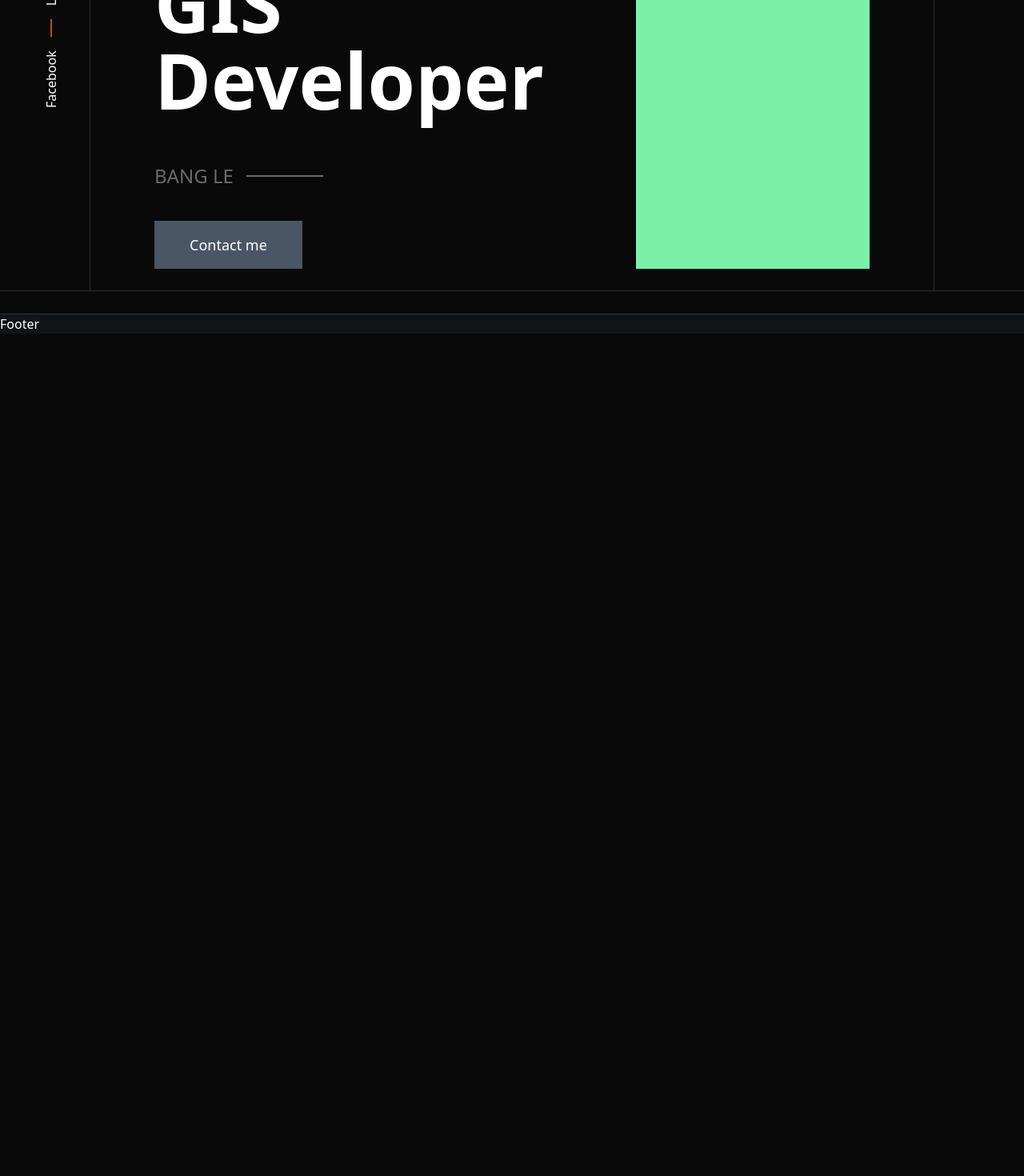
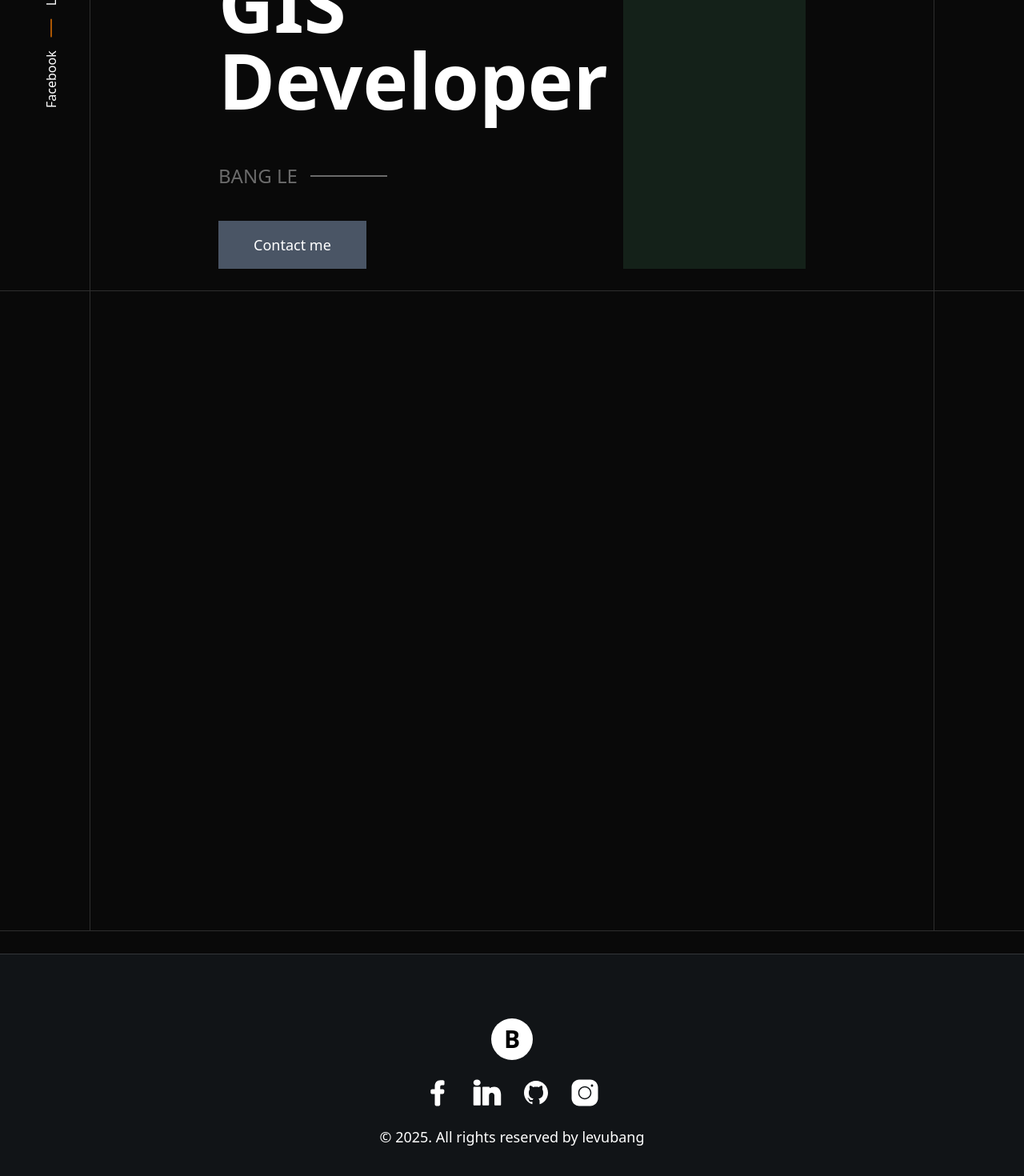
Before and after one commit to wuubangdev/wuu_portfolio, a Next.js app: page / in a window 1280 px wide. Shown: the part 436-1906 px from the top of the page at 80% size. Before the commit the page ends 853 px from the top, so only its background shows below. Built offline with nearby package versions, Linux system fonts and the light colour scheme.

Commit message:
feat: footer

```diff
--- a/src/app/globals.css
+++ b/src/app/globals.css
@@ -2,7 +2,6 @@
 
 html {
     scroll-behavior: smooth;
-    font-size: 1em;
 }
 
 body {
--- a/src/app/page.tsx
+++ b/src/app/page.tsx
@@ -1,9 +1,11 @@
+import About from "@/components/about/About";
 import HeroSection from "@/components/hero/HeroSection";
 
 export default function Home() {
   return (
     <>
       <HeroSection />
+      <About />
       <div className="py-3.5"></div>
     </>
 
--- /dev/null
+++ b/src/components/about/About.tsx
@@ -0,0 +1,14 @@
+import React from 'react'
+
+const About: React.FC = () => {
+    return (
+        <section className='w-full border-b-[1px] border-white/15 h-screen flex justify-center px-28 relative'>
+            <div className='w-full flex flex-col border-x-[1px] border-white/15 py-24 px-20'>
+                <div className='w-full flex-1 flex flex-col px-20 gap-4'>
+                </div>
+            </div>
+        </section>
+    )
+}
+
+export default About;
--- a/src/components/footer/Footer.tsx
+++ b/src/components/footer/Footer.tsx
@@ -1,9 +1,45 @@
+import Link from 'next/link';
 import React from 'react'
+
+
 
 const Footer: React.FC = () => {
     return (
-        <div className='w-full border-t-[0.5px] border-white/15 flex justify-center bg-gray-700/20'>
-            <div className='container'>Footer</div>
+        <div className='w-full border-t-[0.5px] border-white/15 flex justify-center bg-gray-700/20 py-20'>
+            <div className='container flex flex-col items-center gap-4'>
+                <div className='px-4 py-2 rounded-full bg-white text-black font-extrabold text-3xl cursor-pointer'>B</div>
+                <div className='flex items-center gap-3'>
+                    <Link href={"https://www.facebook.com/WuBangLee/?locale=vi_VN"} target='_blank' className='group' >
+                        <svg xmlns="http://www.w3.org/2000/svg" x="0px" y="0px" width="48" height="48" viewBox="0,0,256,256" className='scale-75 group-hover:scale-90 duration-500'>
+                            <g fill="#ffffff" fillRule="nonzero" stroke="none"
+                                strokeWidth="1" strokeLinecap="butt" strokeLinejoin="miter" strokeMiterlimit="10"
+                                strokeDasharray="" strokeDashoffset="0" fontFamily="none" fontWeight="none"
+                                fontSize="none" text-anchor="none">
+                                <g transform="scale(5.33333,5.33333)">
+                                    <path d="M20.5,46c-1.378,0 -2.5,-1.121 -2.5,-2.5v-17.5l-4.45,0.003c-1.367,0 -2.489,-1.11 -2.501,-2.476l-0.029,-3.003c-0.006,-0.673 0.25,-1.306 0.724,-1.783c0.472,-0.478 1.103,-0.741 1.776,-0.741h4.48v-4.5c0,-6.746 3.442,-10.462 9.691,-10.462c2.472,0 4.63,0.175 4.65,0.177c0.965,0.086 1.691,0.88 1.691,1.847v4.57c0,1.022 -0.832,1.854 -1.854,1.854h-2.908c-1.217,0 -2.208,0.99 -2.208,2.208l-0.056,4.306h4.438c0.713,0 1.393,0.306 1.867,0.838c0.474,0.532 0.699,1.243 0.616,1.951l-0.349,3c-0.146,1.261 -1.214,2.211 -2.482,2.211h-4.096v17.5c0,1.379 -1.122,2.5 -2.5,2.5z"></path></g></g>
+                        </svg>
+                    </Link>
+                    <Link href={"https://www.linkedin.com/in/bang-le-6a9088193/"} target='_blank' className='group' >
+                        <svg xmlns="http://www.w3.org/2000/svg" x="0px" y="0px" width="50" height="50" viewBox="0,0,256,256" className='scale-75 group-hover:scale-90 duration-500'>
+                            <g fill="#ffffff" fillRule="nonzero" stroke="none" strokeWidth="1" strokeLinecap="butt" strokeLinejoin="miter" strokeMiterlimit="10"
+                                strokeDashoffset="0" fontFamily="none" fontWeight="none" fontSize="none" textAnchor="none" ><g transform="scale(5.12,5.12)"><path d="M8,3.00977c-3.47,0 -5.99023,2.07945 -5.99023,4.93945c0,2.87 2.58023,5.04102 5.99023,5.04102c3.47,0 5.99023,-2.11961 5.99023,-5.09961c-0.16,-2.87 -2.63023,-4.88086 -5.99023,-4.88086zM3,15c-0.55,0 -1,0.45 -1,1v29c0,0.55 0.45,1 1,1h10c0.55,0 1,-0.45 1,-1v-29c0,-0.55 -0.45,-1 -1,-1zM18,15c-0.55,0 -1,0.45 -1,1v29c0,0.55 0.45,1 1,1h9c0.552,0 1,-0.448 1,-1v-15v-0.25v-0.25c0,-2.37 1.82062,-4.30047 4.14063,-4.48047c0.12,-0.02 0.23938,-0.01953 0.35938,-0.01953c0.12,0 0.23938,-0.00047 0.35938,0.01953c2.32,0.18 4.14063,2.11047 4.14063,4.48047v15.5c0,0.552 0.448,1 1,1h9c0.55,0 1,-0.45 1,-1v-17c0,-6.47 -3.47094,-13 -11.21094,-13c-3.52,0 -6.17906,1.36023 -7.78906,2.49023v-1.49023c0,-0.55 -0.45,-1 -1,-1z"></path></g></g>
+                        </svg>
+                    </Link>
+                    <Link href={"https://github.com/wuubangdev"} target='_blank' className='group' >
+                        <svg xmlns="http://www.w3.org/2000/svg" x="0px" y="0px" width="48" height="48" viewBox="0,0,256,256" className='scale-75 group-hover:scale-90 duration-500'>
+                            <g fill="#ffffff" fill-rule="nonzero" stroke="none" strokeWidth="1" strokeLinecap="butt" strokeLinejoin="miter" strokeMiterlimit="10" strokeDasharray=""
+                                strokeDashoffset="0" fontFamily="none" fontWeight="none" fontSize="none" textAnchor="none"><g transform="scale(5.33333,5.33333)"><path d="M44,24c0,8.96 -5.88,16.54 -14,19.08v-5.08c0,-1.71 -0.72,-3.24 -1.86,-4.34c5.24,-0.95 7.86,-4 7.86,-9.66c0,-2.45 -0.5,-4.39 -1.48,-5.9c0.44,-1.71 0.7,-4.14 -0.52,-6.1c-2.36,0 -4.01,1.39 -4.98,2.53c-1.45,-0.35 -3.12,-0.53 -5.02,-0.53c-1.8,0 -3.46,0.2 -4.94,0.61c-0.96,-1.15 -2.64,-2.61 -5.06,-2.61c-1.42,2.28 -0.84,4.74 -0.3,6.12c-1.08,1.51 -1.7,3.45 -1.7,5.88c0,5.66 2.62,8.71 7.86,9.66c-0.67,0.65 -1.19,1.44 -1.51,2.34h-2.35c-1.44,0 -2,-0.64 -2.77,-1.68c-0.77,-1.04 -1.6,-1.74 -2.59,-2.03c-0.53,-0.06 -0.89,0.37 -0.42,0.75c1.57,1.13 1.68,2.98 2.31,4.19c0.57,1.09 1.75,1.77 3.08,1.77h2.39v4.08c-8.12,-2.54 -14,-10.12 -14,-19.08c0,-11.05 8.95,-20 20,-20c11.05,0 20,8.95 20,20z"></path></g></g>
+                        </svg>
+                    </Link>
+                    <Link href={"https://www.instagram.com/wubanglee/"} target='_blank' className='group' >
+                        <svg xmlns="http://www.w3.org/2000/svg" x="0px" y="0px" width="50" height="50" viewBox="0,0,256,256" className='scale-75 group-hover:scale-90 duration-500'>
+                            <g fill="#ffffff" fillRule="nonzero" stroke="none" strokeWidth="1" strokeLinecap="butt" strokeLinejoin="miter" strokeMiterlimit="10" strokeDasharray="" strokeDashoffset="0"
+                                fontFamily="none" fontWeight="none" fontSize="none" textAnchor="none" ><g transform="scale(5.12,5.12)"><path d="M16,3c-7.17,0 -13,5.83 -13,13v18c0,7.17 5.83,13 13,13h18c7.17,0 13,-5.83 13,-13v-18c0,-7.17 -5.83,-13 -13,-13zM37,11c1.1,0 2,0.9 2,2c0,1.1 -0.9,2 -2,2c-1.1,0 -2,-0.9 -2,-2c0,-1.1 0.9,-2 2,-2zM25,14c6.07,0 11,4.93 11,11c0,6.07 -4.93,11 -11,11c-6.07,0 -11,-4.93 -11,-11c0,-6.07 4.93,-11 11,-11zM25,16c-4.96,0 -9,4.04 -9,9c0,4.96 4.04,9 9,9c4.96,0 9,-4.04 9,-9c0,-4.96 -4.04,-9 -9,-9z"></path></g></g>
+                        </svg>
+                    </Link>
+                </div>
+                <div className='font-medium text-lg'>© 2025. All rights reserved by levubang</div>
+            </div>
         </div>
     )
 }
--- a/src/components/hero/HeroSection.tsx
+++ b/src/components/hero/HeroSection.tsx
@@ -8,7 +8,7 @@ const HeroSection: React.FC = () => {
                 {/* Hero text */}
                 <div className='py-10 xl:text-[12rem] lg:text-[10rem] md:text-8xl leading-none font-bold text-white opacity-[2%]'>DEVELOPER</div>
                 {/* Main content */}
-                <div className='absolute inset-0 py-16 grid grid-cols-5 gap-4'>
+                <div className='absolute inset-0 py-16 grid grid-cols-5 gap-4 px-20'>
                     <div className='col-span-3 flex flex-col justify-center items-start gap-10 px-20 pt-10'>
                         <h1 className='xl:text-8xl lg:text-6xl md:text-4xl font-bold'>Fullstack Web & GIS Developer</h1>
                         <div className='flex items-center gap-4 mt-4 text-white/40'>
@@ -18,7 +18,7 @@ const HeroSection: React.FC = () => {
                         <button className='py-4 px-11 bg-gray-600 cursor-pointer hover:bg-amber-600 duration-500 text-lg font-medium'>Contact me</button>
                     </div>
                     <div className='col-span-2 pl-10 pr-20 flex flex-col gap-4'>
-                        <div className='bg-green-300 flex-1 relative'>
+                        <div className='bg-green-300/10 flex-1 relative'>
 
                         </div>
                     </div>
```
